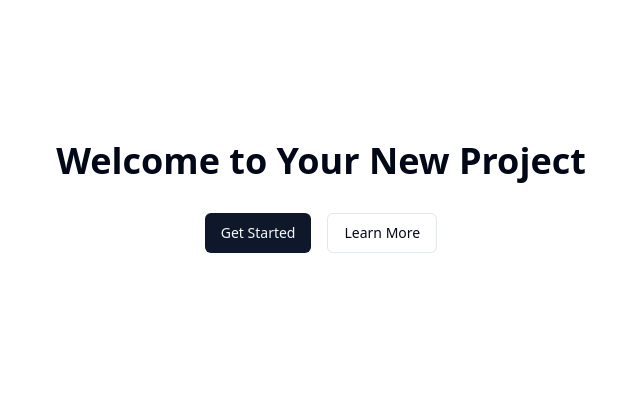
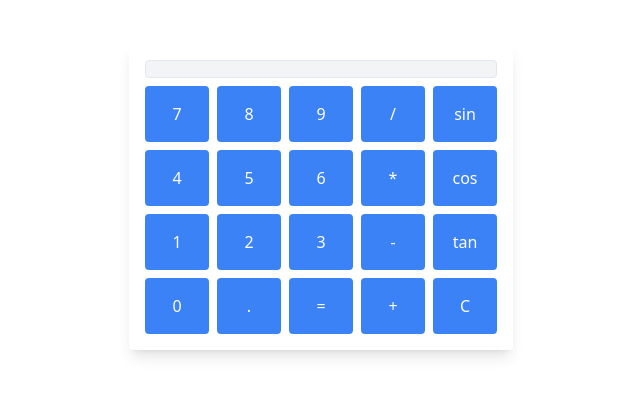
Before and after one commit to jovaughn96/calccraft-55ec29d3-93b7-46b3-ac83-7436ddfd7b62, a React (Vite) app: page / in a window 1280 px wide. Shown: the part 203-598 px from the top of the page, without its empty margins (319-959 px from the left). Built offline with nearby package versions, Linux system fonts and the light colour scheme.

Commit message:
AI Assistant: build a scientific calculator app

```diff
--- a/src/App.tsx
+++ b/src/App.tsx
@@ -1,20 +1,13 @@
-
-import { Button } from "@/components/ui/button"
+import { useState } from 'react';
+import { Button } from "./components/ui/button";
+import Calculator from './components/Calculator';
 
 function App() {
   return (
     <div className="min-h-screen bg-background flex items-center justify-center">
-      <div className="container mx-auto px-4 py-8">
-        <h1 className="text-4xl font-bold text-center mb-8">
-          Welcome to Your New Project
-        </h1>
-        <div className="flex justify-center gap-4">
-          <Button>Get Started</Button>
-          <Button variant="outline">Learn More</Button>
-        </div>
-      </div>
+      <Calculator />
     </div>
-  )
+  );
 }
 
-export default App
+export default App;
--- /dev/null
+++ b/src/components/Calculator.tsx
@@ -0,0 +1,43 @@
+import React, { useState } from 'react';
+
+const Calculator: React.FC = () => {
+  const [display, setDisplay] = useState('');
+
+  const handleButtonClick = (value: string) => {
+    if (value === 'C') {
+      setDisplay('');
+    } else if (value === '=') {
+      try {
+        setDisplay(eval(display));
+      } catch {
+        setDisplay('Error');
+      }
+    } else {
+      setDisplay(display + value);
+    }
+  };
+
+  const buttons = [
+    '7', '8', '9', '/', 'sin',
+    '4', '5', '6', '*', 'cos',
+    '1', '2', '3', '-', 'tan',
+    '0', '.', '=', '+', 'C'
+  ];
+
+  return (
+    <div className="bg-white p-4 rounded shadow-lg w-full max-w-sm">
+      <div className="p-2 text-right font-mono text-xl mb-2 border rounded bg-gray-100">
+        {display}
+      </div>
+      <div className="grid grid-cols-5 gap-2">
+        {buttons.map(button => (
+          <button key={button} onClick={() => handleButtonClick(button)} className="p-4 bg-blue-500 text-white rounded hover:bg-blue-600">
+            {button}
+          </button>
+        ))}
+      </div>
+    </div>
+  );
+};
+
+export default Calculator;
```
